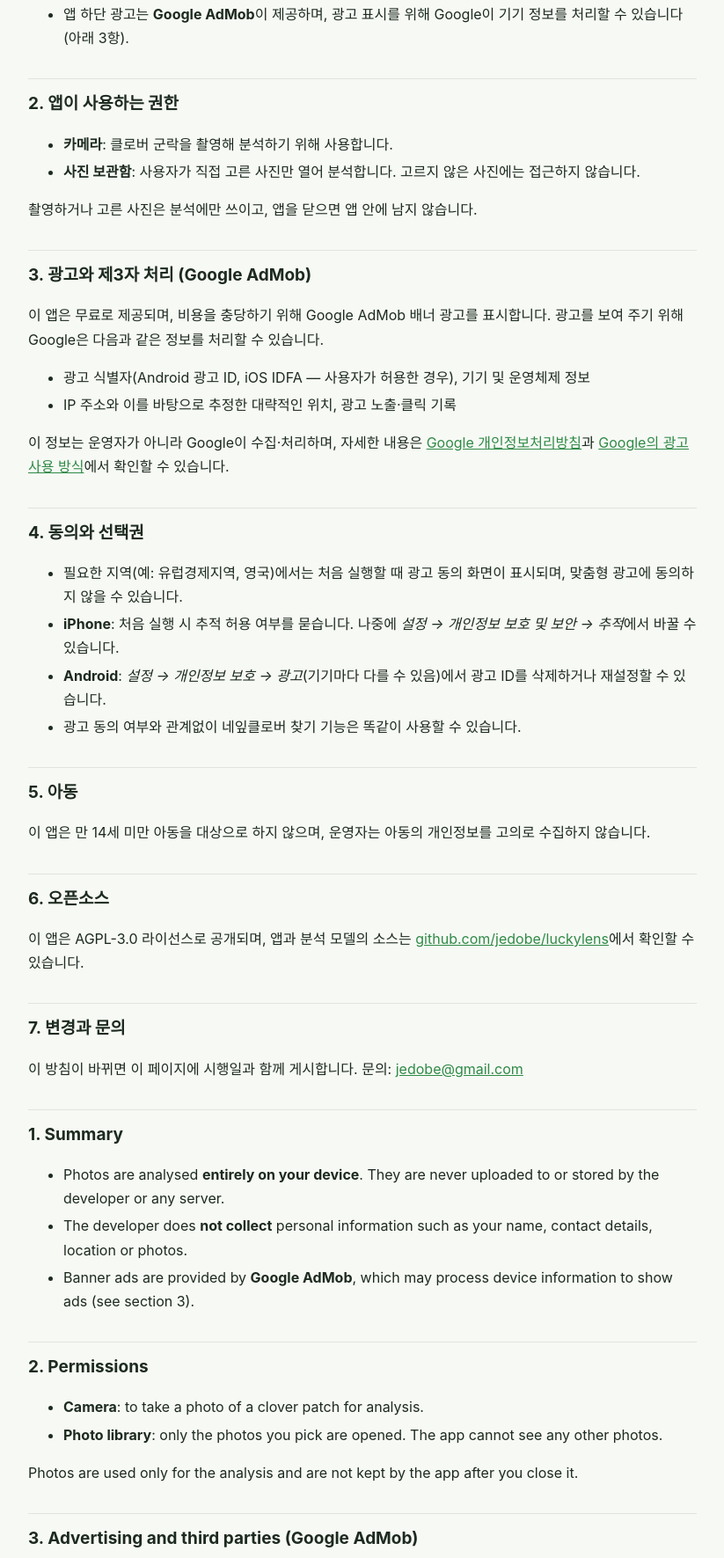
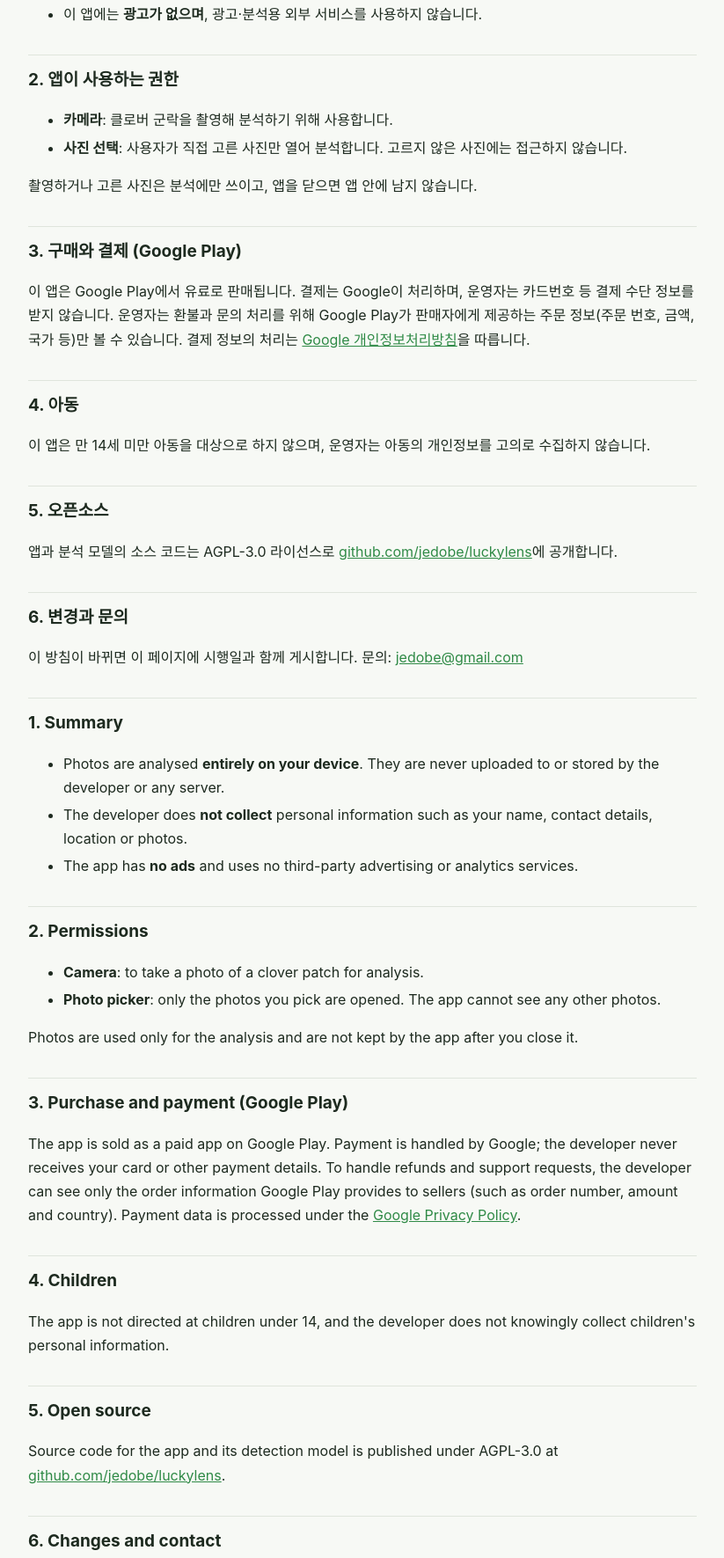
Before and after one commit to jedobe/luckylens, a plain HTML site: page docs/privacy/index.html in a window 1280 px wide. Shown: the part 308-2079 px from the top of the page at 88% size, without its empty margins (228-1051 px from the left). Drawn offline with Linux system fonts and the light colour scheme.

Commit message:
Switch to paid, ad-free release on Google Play
Rewrite the privacy policy for a paid app with no AdMob, note the
no-ads one-time purchase on the landing page, and add a draft store
listing and release checklist.

Co-Authored-By: Claude Opus 5.5 <noreply@anthropic.com>
Claude-Session: https://claude.ai/code/session_01MAjziRNRxEBdBMxDP15N5D

```diff
--- a/docs/privacy/index.html
+++ b/docs/privacy/index.html
@@ -20,7 +20,7 @@
 <body>
 <main>
 <h1>🍀 네잎클로버 파인더 <span>개인정보처리방침</span></h1>
-<p class="meta">시행일: 2026년 10월 23일 · 앱: 네잎클로버 파인더 (LuckyLens) · 운영자: jedobe</p>
+<p class="meta">시행일: 2026년 11월 20일 · 앱: 네잎클로버 파인더 (LuckyLens) · 운영자: jedobe</p>
 <nav><a href="#ko">한국어</a><a href="#en">English</a></nav>
 
 <section id="ko">
@@ -28,39 +28,26 @@
 <ul>
   <li>사진 분석은 <b>휴대폰 안에서만</b> 이루어지며, 사진은 운영자나 다른 서버로 전송·저장되지 않습니다.</li>
   <li>운영자는 이름, 연락처, 위치, 사진 등 개인정보를 <b>수집하지 않습니다</b>.</li>
-  <li>앱 하단 광고는 <b>Google AdMob</b>이 제공하며, 광고 표시를 위해 Google이 기기 정보를 처리할 수 있습니다(아래 3항).</li>
+  <li>이 앱에는 <b>광고가 없으며</b>, 광고·분석용 외부 서비스를 사용하지 않습니다.</li>
 </ul>
 
 <h2>2. 앱이 사용하는 권한</h2>
 <ul>
   <li><b>카메라</b>: 클로버 군락을 촬영해 분석하기 위해 사용합니다.</li>
-  <li><b>사진 보관함</b>: 사용자가 직접 고른 사진만 열어 분석합니다. 고르지 않은 사진에는 접근하지 않습니다.</li>
+  <li><b>사진 선택</b>: 사용자가 직접 고른 사진만 열어 분석합니다. 고르지 않은 사진에는 접근하지 않습니다.</li>
 </ul>
 <p>촬영하거나 고른 사진은 분석에만 쓰이고, 앱을 닫으면 앱 안에 남지 않습니다.</p>
 
-<h2>3. 광고와 제3자 처리 (Google AdMob)</h2>
-<p>이 앱은 무료로 제공되며, 비용을 충당하기 위해 Google AdMob 배너 광고를 표시합니다. 광고를 보여 주기 위해 Google은 다음과 같은 정보를 처리할 수 있습니다.</p>
-<ul>
-  <li>광고 식별자(Android 광고 ID, iOS IDFA — 사용자가 허용한 경우), 기기 및 운영체제 정보</li>
-  <li>IP 주소와 이를 바탕으로 추정한 대략적인 위치, 광고 노출·클릭 기록</li>
-</ul>
-<p>이 정보는 운영자가 아니라 Google이 수집·처리하며, 자세한 내용은 <a href="https://policies.google.com/privacy">Google 개인정보처리방침</a>과 <a href="https://policies.google.com/technologies/ads">Google의 광고 사용 방식</a>에서 확인할 수 있습니다.</p>
+<h2>3. 구매와 결제 (Google Play)</h2>
+<p>이 앱은 Google Play에서 유료로 판매됩니다. 결제는 Google이 처리하며, 운영자는 카드번호 등 결제 수단 정보를 받지 않습니다. 운영자는 환불과 문의 처리를 위해 Google Play가 판매자에게 제공하는 주문 정보(주문 번호, 금액, 국가 등)만 볼 수 있습니다. 결제 정보의 처리는 <a href="https://policies.google.com/privacy">Google 개인정보처리방침</a>을 따릅니다.</p>
 
-<h2>4. 동의와 선택권</h2>
-<ul>
-  <li>필요한 지역(예: 유럽경제지역, 영국)에서는 처음 실행할 때 광고 동의 화면이 표시되며, 맞춤형 광고에 동의하지 않을 수 있습니다.</li>
-  <li><b>iPhone</b>: 처음 실행 시 추적 허용 여부를 묻습니다. 나중에 <i>설정 → 개인정보 보호 및 보안 → 추적</i>에서 바꿀 수 있습니다.</li>
-  <li><b>Android</b>: <i>설정 → 개인정보 보호 → 광고</i>(기기마다 다를 수 있음)에서 광고 ID를 삭제하거나 재설정할 수 있습니다.</li>
-  <li>광고 동의 여부와 관계없이 네잎클로버 찾기 기능은 똑같이 사용할 수 있습니다.</li>
-</ul>
-
-<h2>5. 아동</h2>
+<h2>4. 아동</h2>
 <p>이 앱은 만 14세 미만 아동을 대상으로 하지 않으며, 운영자는 아동의 개인정보를 고의로 수집하지 않습니다.</p>
 
-<h2>6. 오픈소스</h2>
-<p>이 앱은 AGPL-3.0 라이선스로 공개되며, 앱과 분석 모델의 소스는 <a href="https://github.com/jedobe/luckylens">github.com/jedobe/luckylens</a>에서 확인할 수 있습니다.</p>
+<h2>5. 오픈소스</h2>
+<p>앱과 분석 모델의 소스 코드는 AGPL-3.0 라이선스로 <a href="https://github.com/jedobe/luckylens">github.com/jedobe/luckylens</a>에 공개합니다.</p>
 
-<h2>7. 변경과 문의</h2>
+<h2>6. 변경과 문의</h2>
 <p>이 방침이 바뀌면 이 페이지에 시행일과 함께 게시합니다. 문의: <a href="mailto:jedobe@gmail.com">jedobe@gmail.com</a></p>
 </section>
 
@@ -69,39 +56,26 @@
 <ul>
   <li>Photos are analysed <b>entirely on your device</b>. They are never uploaded to or stored by the developer or any server.</li>
   <li>The developer does <b>not collect</b> personal information such as your name, contact details, location or photos.</li>
-  <li>Banner ads are provided by <b>Google AdMob</b>, which may process device information to show ads (see section 3).</li>
+  <li>The app has <b>no ads</b> and uses no third-party advertising or analytics services.</li>
 </ul>
 
 <h2>2. Permissions</h2>
 <ul>
   <li><b>Camera</b>: to take a photo of a clover patch for analysis.</li>
-  <li><b>Photo library</b>: only the photos you pick are opened. The app cannot see any other photos.</li>
+  <li><b>Photo picker</b>: only the photos you pick are opened. The app cannot see any other photos.</li>
 </ul>
 <p>Photos are used only for the analysis and are not kept by the app after you close it.</p>
 
-<h2>3. Advertising and third parties (Google AdMob)</h2>
-<p>The app is free and shows Google AdMob banner ads. To serve them, Google may process:</p>
-<ul>
-  <li>advertising identifiers (Android Advertising ID; iOS IDFA only if you allow tracking), device and OS information;</li>
-  <li>IP address and the approximate location derived from it, ad impressions and clicks.</li>
-</ul>
-<p>This data is collected and processed by Google, not by the developer. See the <a href="https://policies.google.com/privacy">Google Privacy Policy</a> and <a href="https://policies.google.com/technologies/ads">How Google uses information from sites or apps that use its services</a>.</p>
+<h2>3. Purchase and payment (Google Play)</h2>
+<p>The app is sold as a paid app on Google Play. Payment is handled by Google; the developer never receives your card or other payment details. To handle refunds and support requests, the developer can see only the order information Google Play provides to sellers (such as order number, amount and country). Payment data is processed under the <a href="https://policies.google.com/privacy">Google Privacy Policy</a>.</p>
 
-<h2>4. Your choices</h2>
-<ul>
-  <li>Where required (e.g. the EEA and UK) a consent form is shown on first launch, and you can decline personalised ads.</li>
-  <li><b>iPhone</b>: you are asked whether to allow tracking on first launch; change it later in <i>Settings → Privacy &amp; Security → Tracking</i>.</li>
-  <li><b>Android</b>: delete or reset your advertising ID in <i>Settings → Privacy → Ads</i> (menu names vary by device).</li>
-  <li>The four-leaf finder works the same whatever you choose.</li>
-</ul>
-
-<h2>5. Children</h2>
+<h2>4. Children</h2>
 <p>The app is not directed at children under 14, and the developer does not knowingly collect children's personal information.</p>
 
-<h2>6. Open source</h2>
-<p>The app is open source under AGPL-3.0. Source code for the app and its detection model: <a href="https://github.com/jedobe/luckylens">github.com/jedobe/luckylens</a>.</p>
+<h2>5. Open source</h2>
+<p>Source code for the app and its detection model is published under AGPL-3.0 at <a href="https://github.com/jedobe/luckylens">github.com/jedobe/luckylens</a>.</p>
 
-<h2>7. Changes and contact</h2>
+<h2>6. Changes and contact</h2>
 <p>Any changes will be posted on this page with a new effective date. Contact: <a href="mailto:jedobe@gmail.com">jedobe@gmail.com</a></p>
 </section>
 </main>
```
Also changed, not shown: docs/index.html (+1 -0 lines), 2 other files.
